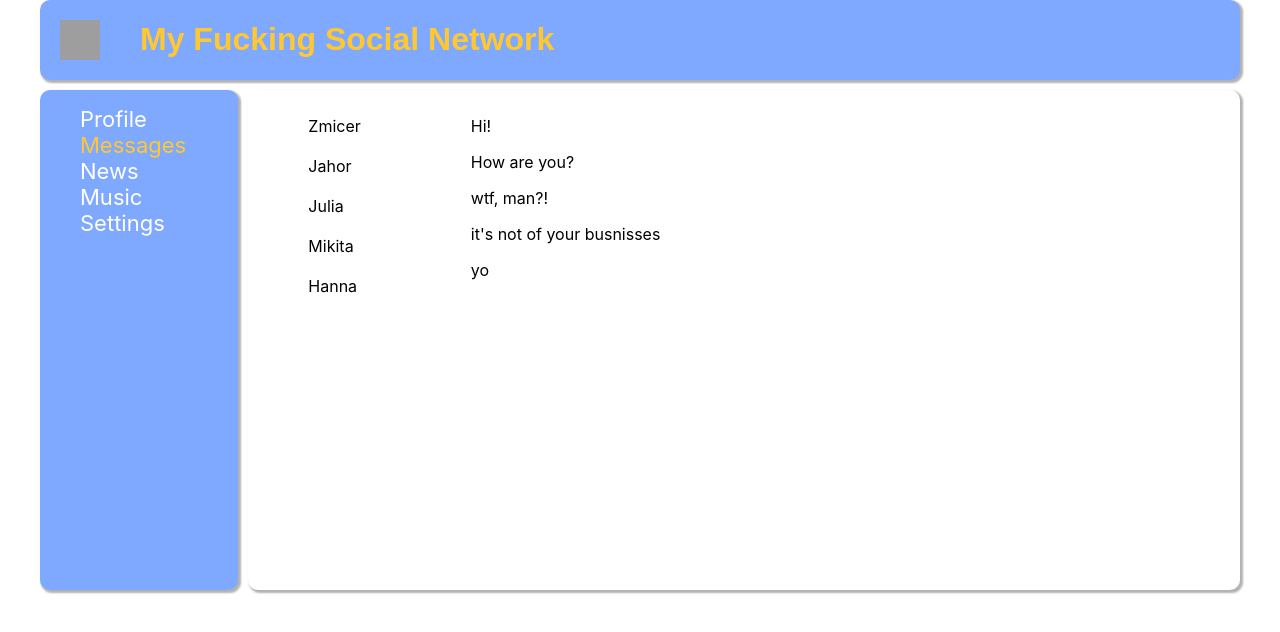
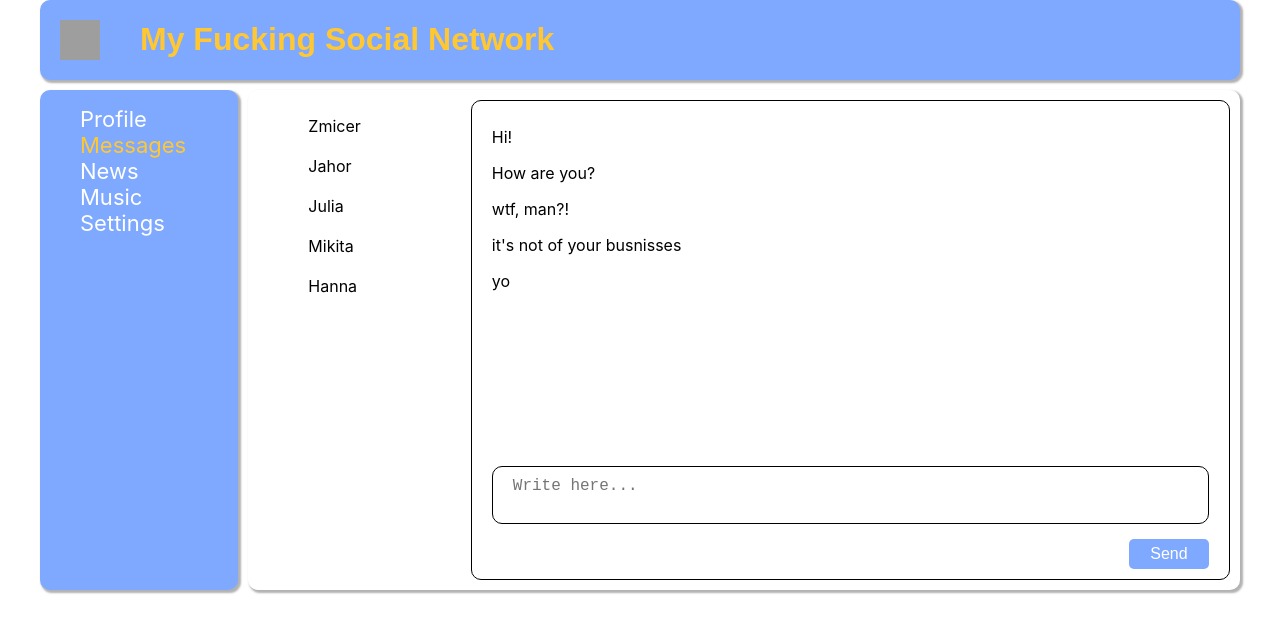
Before and after one commit to ekambalov/myReactApp, a React (Create React App) app: page /dialogs in a window 1280 px wide. Shown: the top 632 px of the page. Built offline with nearby package versions, Linux system fonts and the light colour scheme; grey boxes are pictures that could not be loaded; the HTML template or start-up script is replaced by a standard one.

Commit message:
feat: make input for massages (hw l29)

```diff
--- a/src/components/Dialogs/Dialogs.jsx
+++ b/src/components/Dialogs/Dialogs.jsx
@@ -2,6 +2,7 @@ import React from 'react';
 import DialogsItem from './DialogItem/DialogItem';
 import classes from './Dialogs.module.css'
 import Message from './Message/Message';
+import MessageInput from './MessageInput/MessageInput';
 
 
 
@@ -24,6 +25,7 @@ let messages = props.data.messagesData
             </div>
             <div className={classes.message}>
                 {messages}
+                <MessageInput/>
             </div>
         </div>
     )
--- a/src/components/Dialogs/Dialogs.module.css
+++ b/src/components/Dialogs/Dialogs.module.css
@@ -2,6 +2,7 @@
     display: grid;
     grid-template-columns: 1fr 5fr;
     padding: 10px;
+    height: 100%;
 }
 .dialogs__items{
     margin-right: 100px;
@@ -29,3 +30,11 @@
 .active{
     background-color: rgb(235, 235, 235);
 }
+
+.message {
+    height: 100%;
+    border: 1px solid black;
+    border-radius: 10px;
+    padding: 10px 20px;
+    position: relative;
+}
--- /dev/null
+++ b/src/components/Dialogs/MessageInput/MessageInput.jsx
@@ -0,0 +1,25 @@
+import React from 'react';
+import classes from './MessageInput.module.css'
+
+
+
+
+
+const MessageInput = (props) => {
+
+    let newMessage = React.createRef();
+
+    const addMessage = () =>{
+        let text = newMessage.current.value;
+        alert(text);
+    }
+
+    return(
+        <div className={classes.input}>
+            <textarea ref={newMessage} placeholder='Write here...'></textarea>
+            <button onClick={addMessage}>Send</button>
+        </div>
+    )
+}
+
+export default MessageInput;
--- /dev/null
+++ b/src/components/Dialogs/MessageInput/MessageInput.module.css
@@ -0,0 +1,36 @@
+.input{
+    display: flex;
+    flex-direction: column;
+    position: absolute;
+    bottom: 10px;
+    width: calc(100% - 40px);
+}
+
+textarea{
+    padding: 10px 20px;
+    margin-top: 15px;
+    margin-bottom: 15px;
+    border: 1px solid black;
+    border-radius: 10px;
+    width: 100%;
+    font-size: 16px;
+    resize: none;
+}
+button{
+    position: relative;
+    position: relative;
+    width: 80px;
+    height: 30px;
+    margin-left: auto;
+    border-radius: 5px;
+    border: none;
+    color: white;
+    background-color: rgb(127, 168, 255);
+    font-size: 16px;
+    cursor: pointer;
+    transition: background-color 0.3s;
+}
+button:hover {
+    background-color: rgb(73, 131, 255);
+    transition: background-color 0.2s;
+}
```
